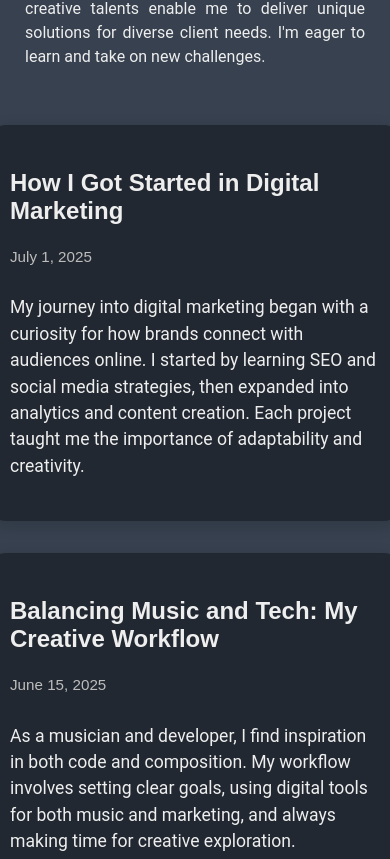
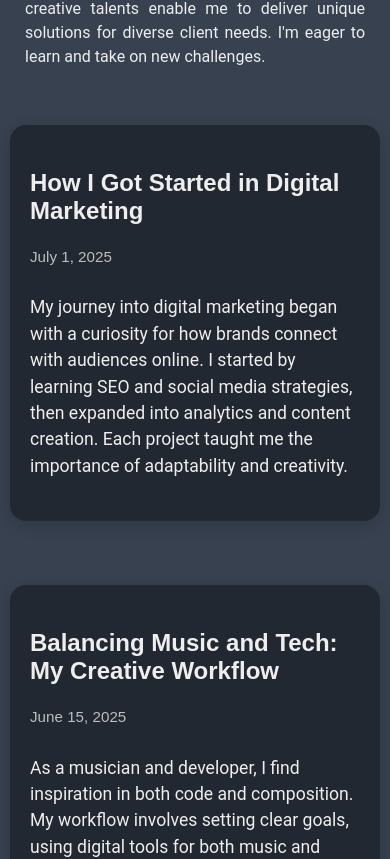
Before and after one commit to WhaleAnchor/AC-React-Portfolio, a React (Create React App) app: page /blog in a window 390 px wide. Shown: the part 700-1559 px from the top of the page. Built offline with nearby package versions, Linux system fonts and the light colour scheme.

Commit message:
refactor: update BlogPostsWrapper and BlogCard styles for improved layout and responsiveness

```diff
--- a/src/components/Blog.js
+++ b/src/components/Blog.js
@@ -81,9 +81,10 @@ const Paragraph = styled.p`
 
 const BlogPostsWrapper = styled.div`
   display: flex;
-  flex-direction: column;
-  align-items: center;
-  gap: 32px;
+  flex-direction: row;
+  flex-wrap: wrap;
+  align-items: flex-start;
+  gap: 32px 0;
   justify-content: center;
   margin-top: 40px;
 `;
@@ -93,22 +94,24 @@ const BlogCard = styled.div`
   border-radius: 16px;
   box-shadow: 0 4px 16px rgba(0,0,0,0.15);
   padding: 24px 20px;
-  width: 50%;
+  width: 48%;
   max-width: 600px;
-  min-width: 280px;
+  min-width: 320px;
   color: #eeeeee;
   display: flex;
   flex-direction: column;
-  margin-bottom: 0;
+  margin: 1%;
 
   @media (max-width: 900px) {
     width: 90%;
     max-width: 100%;
+    margin: 0 0 32px 0;
   }
 
   @media (max-width: 768px) {
     width: 100%;
     min-width: 0;
+    margin: 0 0 32px 0;
   }
 `;
 
```
